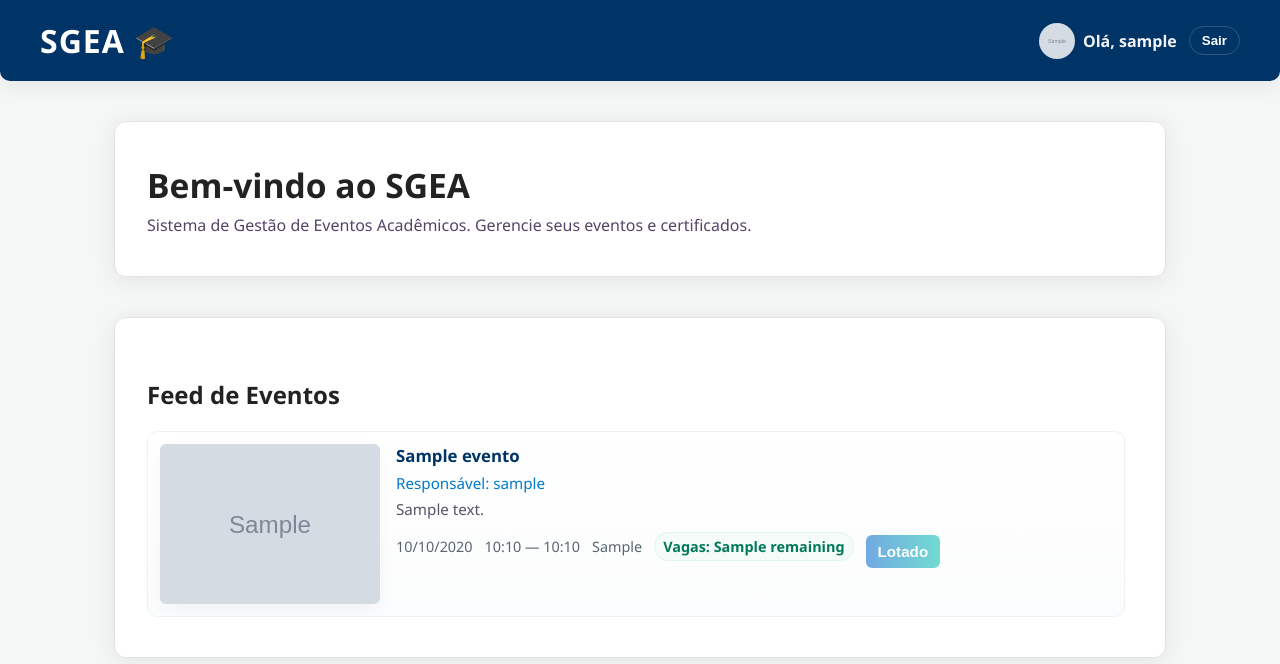
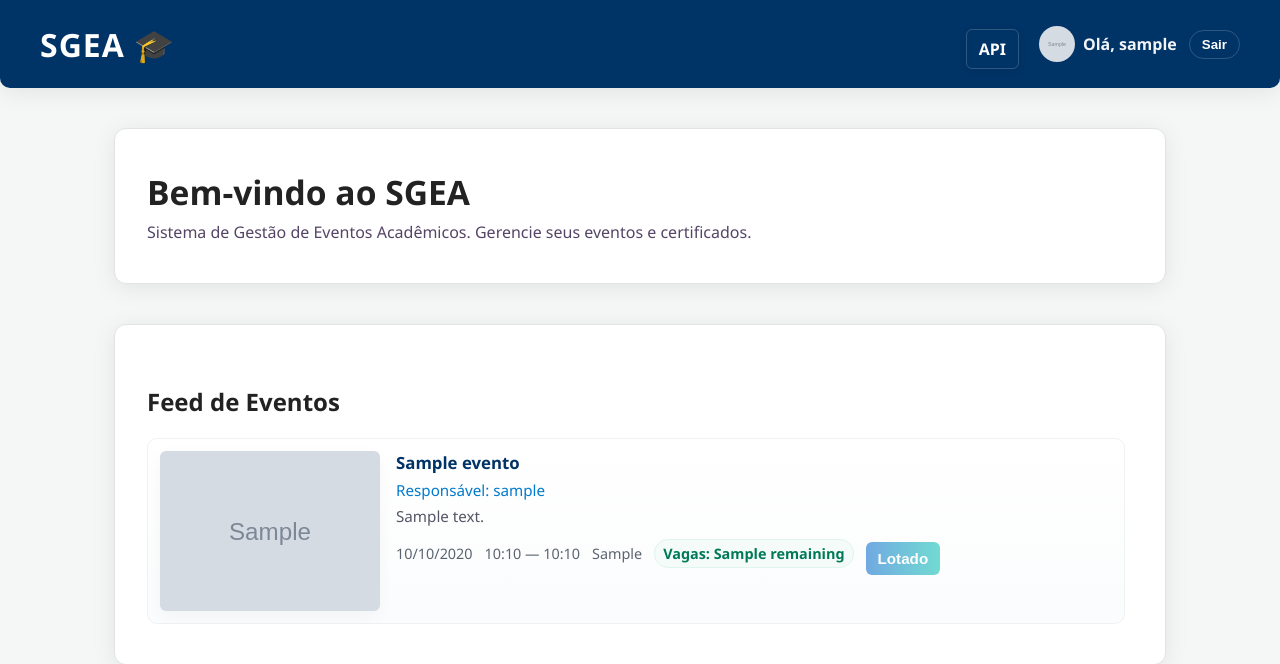
Before and after one commit to kleinpkms/Projeto-SGEA, a Django app: template core/templates/core/core/index.html in a window 1280 px wide. Shown: the top 664 px of the page. Run offline with Django 4.2, Linux system fonts and the light colour scheme; a user stored in the database is signed in; tables that the repository leaves empty hold one stand-in row (values such as "Sample post"); the template is opened without the code that fills it: values that come from a table or form of the project are taken from there, most other values are stand-ins (such as "Sample title", 1, 10 or a date in 2020); grey boxes marked "Sample" are stand-in pictures; parts of the project's set-up code (start-up, migrations or seed data) failed here and were passed over.

Commit message:
Update index.html

```diff
--- a/core/templates/core/core/index.html
+++ b/core/templates/core/core/index.html
@@ -14,6 +14,9 @@
 			<div class="nav-right">
 				{% if show_admin %}
 					<a href="/admin-area/" class="btn" style="margin-right:8px; padding:8px 12px; background:transparent; color:white; border:1px solid rgba(255,255,255,0.18);">Admin</a>
+				{% endif %}
+				{% if request.user.is_staff or request.user.is_superuser or is_organizador %}
+					<a href="/api/admin-api/" class="btn" style="margin-right:8px; padding:8px 12px; background:transparent; color:white; border:1px solid rgba(255,255,255,0.18);">API</a>
 				{% endif %}
 				<div class="user-greeting-wrap" style="position:relative;">
 								<div style="display:flex;align-items:center;gap:8px;">
@@ -50,7 +53,7 @@
 		</nav>
 	</header>
 	<script>
-	// show HUD on hover with small delay to avoid flicker
+	// mostra o HUD no hover com pequeno atraso para evitar flicker
 	(function(){
 		const wrap = document.querySelector('.user-greeting-wrap');
 		const hud = document.getElementById('user-hud');
@@ -63,7 +66,7 @@
 		if(greeting){ greeting.setAttribute('tabindex','0'); greeting.addEventListener('focus', ()=>{ clearTimeout(tid); hud.style.display='block'}); greeting.addEventListener('blur', ()=>{ tid=setTimeout(()=>hud.style.display='none',200); }); }
 	})();
 
-	// (deprecated) inscreverHandler kept for compatibility but will not be used
+	// (deprecated) inscreverHandler mantido por compatibilidade, não será usado
 	function inscreverHandler(ev, eventId){
 		try{ ev.preventDefault(); ev.stopPropagation(); }catch(e){}
 	}
@@ -194,7 +197,7 @@
 		</div>
 	</div>
 	<script>
-	// Ajax-based load-more that appends cards instead of navigating pages
+	// carregamento 'load-more' via Ajax que adiciona cards sem navegar páginas
 	(function(){
 		document.addEventListener('click', function(ev){
 			const a = ev.target.closest && ev.target.closest('.load-more');
@@ -214,10 +217,10 @@
 		});
 	})();
 
-	// cancel inline forms: submit via fetch to cancel an existing inscription
-	(function(){
-		// wait for DOMContentLoaded then show it. If modal is missing, create it programmatically
-		// so we never fall back to the browser `confirm` dialog.
+	// formulários de cancelamento inline: enviar via fetch para cancelar uma inscrição
+		(function(){
+			// aguarda DOMContentLoaded antes de mostrar o modal. Se o modal estiver ausente,
+			// cria-o programaticamente para não usar o diálogo nativo `confirm`.
 		function showSiteConfirm(msg){
 			return new Promise(function(resolve){
 				function attachAndShow(){
@@ -276,7 +279,7 @@
 		});
 	})();
 
-						// helper to update the vacancy counter in the UI for an event
+							// utilitário para atualizar o contador de vagas na UI de um evento
 						function updateVacancy(eventId, delta){
 							try{
 								const root = document.querySelector('[data-event-id="'+eventId+'"]');
@@ -291,7 +294,7 @@
 							}catch(e){ console.error('updateVacancy error', e); }
 						}
 
-						// create a cancel-inline form DOM and replace the inscrever-form
+						// cria um formulário cancel-inline e substitui o inscrever-form
 						function createCancelInline(eventId, csrfToken){
 							try{
 								if(!eventId) return;
```
